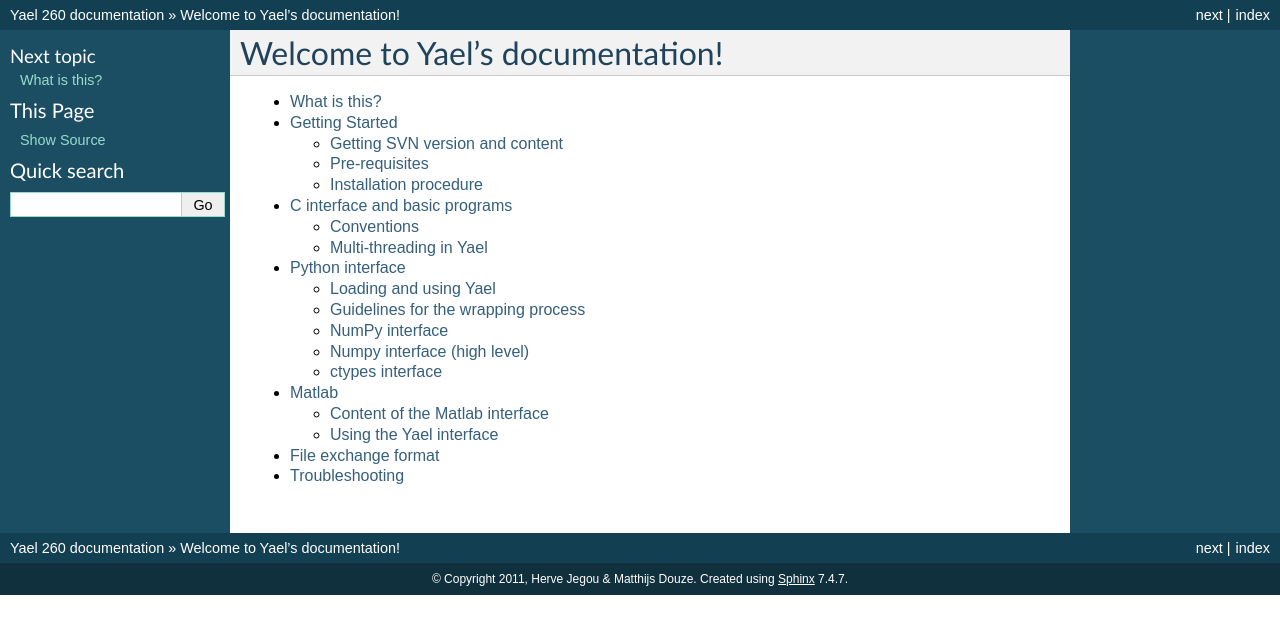
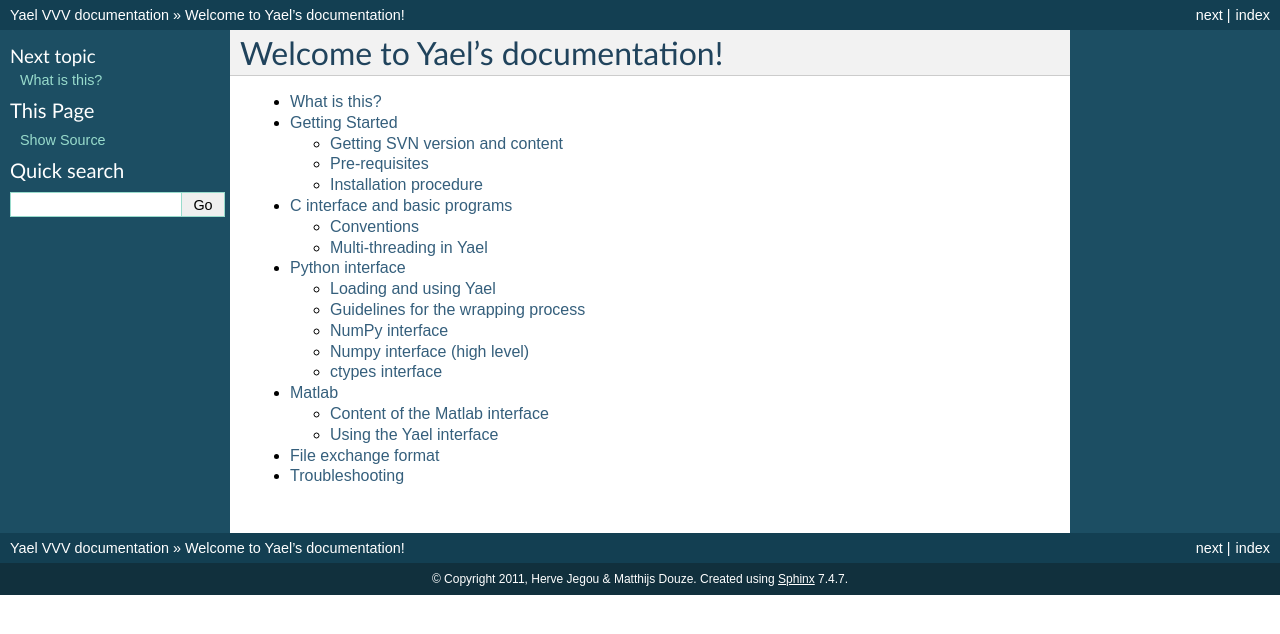
Before and after one commit to cynthia/yael, a Sphinx documentation site: the page built from doc/index.rst, in a window 1280 px wide. Shown: the top 634 px of the page. Built offline with Sphinx 7.4.7, drawn with Linux system fonts in a browser that asks for light colours; formulas are drawn with MathJax 3.

Commit message:
Prepare package

```diff
--- a/doc/conf.py
+++ b/doc/conf.py
@@ -48,9 +48,9 @@ copyright = u'2011, Herve Jegou & Matthijs Douze'
 # built documents.
 #
 # The short X.Y version.
-version = '260'
+version = 'VVV'
 # The full version, including alpha/beta/rc tags.
-release = '260'
+release = 'VVV'
 
 # The language for content autogenerated by Sphinx. Refer to documentation
 # for a list of supported languages.
```
Also changed, not shown: 2 other files.
